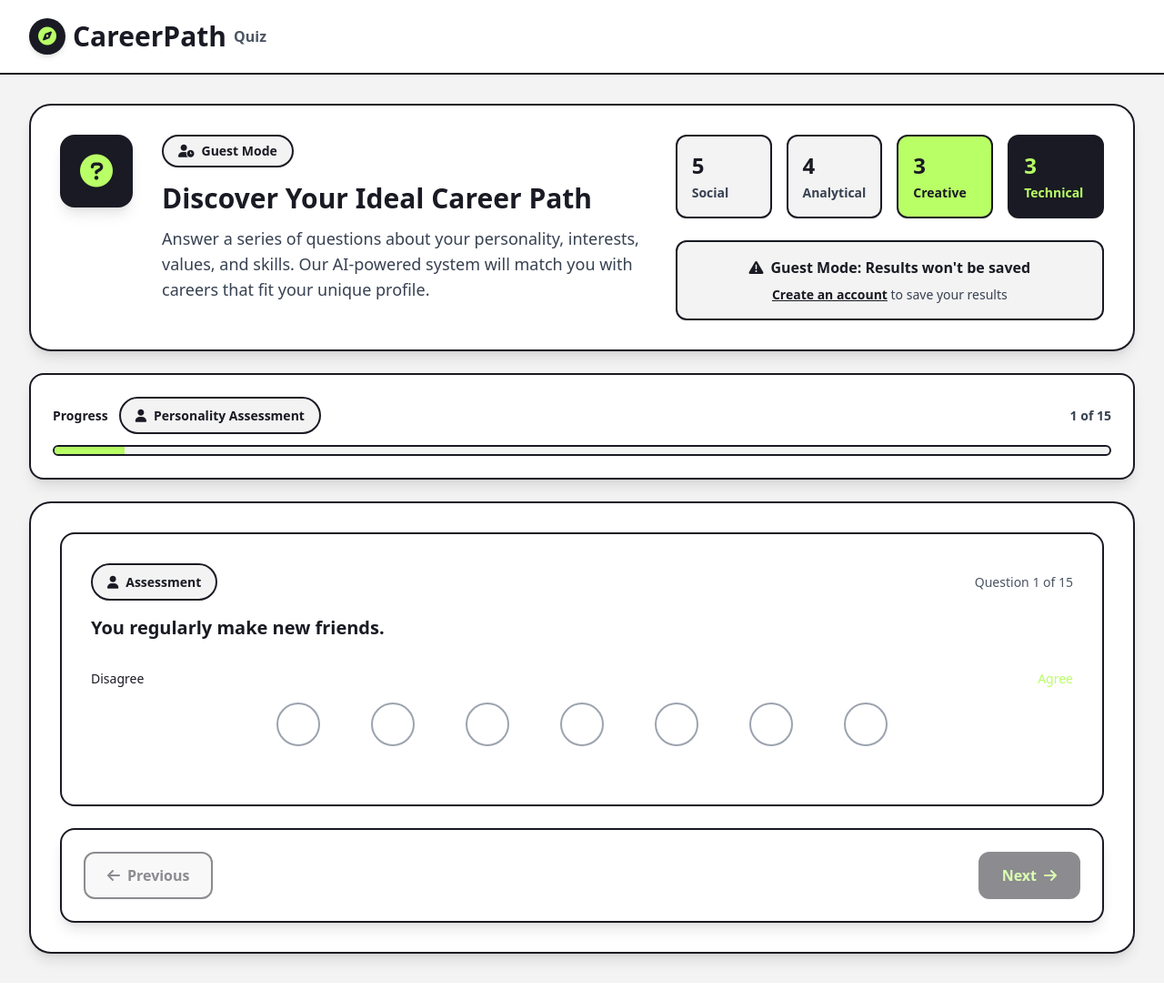
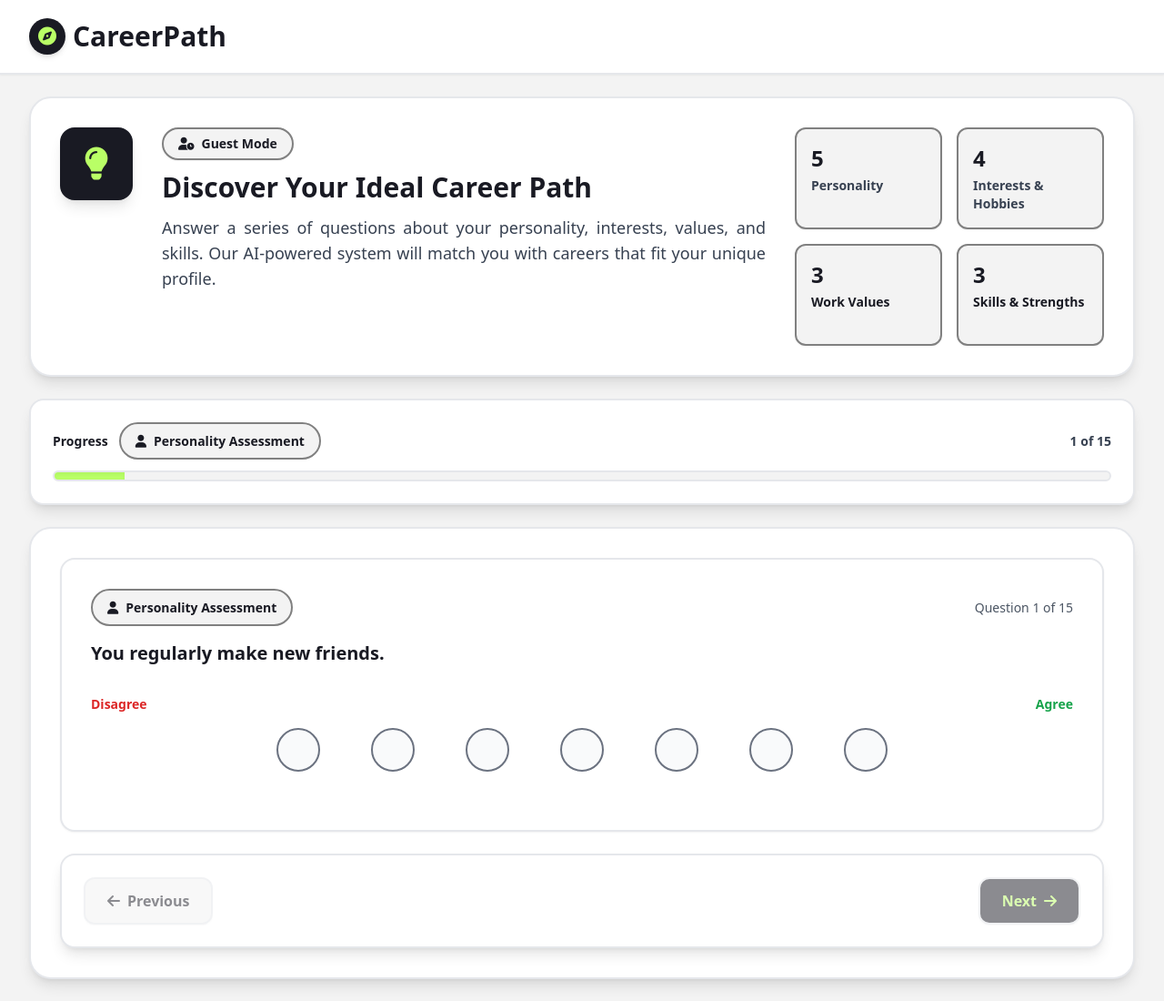
Before and after one commit to Jim-Hadjili/Career_Quiz_App, a PHP site: page /Content/Pages/quizPage.php in a window 1280 px wide. Shown: the whole page at 91% size. Before the commit the page ends 1068 px from the top, so only its background shows below. Run offline with PHP 8.4, Linux system fonts and the light colour scheme; some libraries are stand-ins or nearby versions.

Commit message:
style: Update quiz page components for improved design consistency and user experience

```diff
--- a/Assets/Scripts/tailwindConfig.js
+++ b/Assets/Scripts/tailwindConfig.js
@@ -5,6 +5,7 @@
         lime: "#B9FF66",
         dark: "#191A23",
         cream: "#F3F3F3",
+        border: "#808080",
       },
     },
   },
--- a/Content/Functions/quizPageFunctions/quizPageFunction.php
+++ b/Content/Functions/quizPageFunctions/quizPageFunction.php
@@ -5,8 +5,8 @@
 // Determine quiz mode and user info
 $isLoggedIn = isset($_SESSION['user_id']) && !empty($_SESSION['user_id']);
 $quizMode = $isLoggedIn ? 'user' : 'guest';
-$userName = $isLoggedIn ? $_SESSION['userName'] : 'Guest User';
-$userEmail = $isLoggedIn ? $_SESSION['userEmail'] : null;
+$userName = $isLoggedIn ? ($_SESSION['userName'] ?? 'User') : 'Guest User';
+$userEmail = $isLoggedIn ? ($_SESSION['userEmail'] ?? null) : null;
 
 // Generate session ID for guest users
 if (!$isLoggedIn && !isset($_SESSION['guest_session_id'])) {
--- a/Content/Includes/quizPageComponents/quizPage.Css
+++ b/Content/Includes/quizPageComponents/quizPage.Css
@@ -1,5 +1,6 @@
-/* Quiz Page Design System Styles */
-/* Aligned with cream (#F3F3F3), dark (#191A23), and lime (#B9FF66) color palette */
+body {
+  font-family: "Space Grotesk", sans-serif;
+}
 
 .scale-option {
   width: 48px;
@@ -26,104 +27,103 @@
 
 /* Updated disagree options to use dark shades transitioning to neutral */
 .scale-option[data-scale="1"] {
-  border-color: #9ca3af;
-}
-.scale-option[data-scale="1"]:hover {
   border-color: #6b7280;
   background-color: #f9fafb;
 }
+.scale-option[data-scale="1"]:hover {
+  border-color: #4b5563;
+  background-color: #f3f4f6;
+}
 .scale-option[data-scale="1"].selected {
-  border-color: #191a23;
-  background-color: #191a23;
-  color: #b9ff66;
-  box-shadow: 0 4px 16px rgba(25, 26, 35, 0.3);
+  border-color: #dc2626;
+  background-color: #dc2626;
+  color: white;
 }
 
 .scale-option[data-scale="2"] {
-  border-color: #9ca3af;
-}
-.scale-option[data-scale="2"]:hover {
   border-color: #6b7280;
   background-color: #f9fafb;
 }
+.scale-option[data-scale="2"]:hover {
+  border-color: #4b5563;
+  background-color: #f3f4f6;
+}
 .scale-option[data-scale="2"].selected {
-  border-color: #374151;
-  background-color: #374151;
-  color: #b9ff66;
-  box-shadow: 0 4px 16px rgba(55, 65, 81, 0.3);
+  border-color: #ef4444;
+  background-color: #ef4444;
+  color: white;
 }
 
 .scale-option[data-scale="3"] {
-  border-color: #9ca3af;
-}
-.scale-option[data-scale="3"]:hover {
   border-color: #6b7280;
   background-color: #f9fafb;
 }
+.scale-option[data-scale="3"]:hover {
+  border-color: #4b5563;
+  background-color: #f3f4f6;
+}
 .scale-option[data-scale="3"].selected {
+  border-color: #f87171;
+  background-color: #f87171;
+  color: white;
+}
+
+/* Neutral option (middle) - Gray */
+.scale-option[data-scale="4"] {
+  border-color: #6b7280;
+  background-color: #f9fafb;
+}
+.scale-option[data-scale="4"]:hover {
+  border-color: #4b5563;
+  background-color: #f3f4f6;
+}
+.scale-option[data-scale="4"].selected {
   border-color: #6b7280;
   background-color: #6b7280;
   color: white;
-  box-shadow: 0 4px 16px rgba(107, 114, 128, 0.3);
 }
 
-/* Neutral option (middle) - Balanced */
-.scale-option[data-scale="4"] {
-  border-color: #9ca3af;
-}
-.scale-option[data-scale="4"]:hover {
+/* Agree options (right side) - Green shades */
+.scale-option[data-scale="5"] {
   border-color: #6b7280;
   background-color: #f9fafb;
 }
-.scale-option[data-scale="4"].selected {
-  border-color: #9ca3af;
-  background-color: #9ca3af;
-  color: white;
-  box-shadow: 0 4px 16px rgba(156, 163, 175, 0.3);
-}
-
-/* Updated agree options to use lime (#B9FF66) accent shades */
-.scale-option[data-scale="5"] {
-  border-color: #9ca3af;
-}
 .scale-option[data-scale="5"]:hover {
-  border-color: #a3cc52;
-  background-color: #f9fafb;
+  border-color: #4b5563;
+  background-color: #f3f4f6;
 }
 .scale-option[data-scale="5"].selected {
-  border-color: #a3cc52;
-  background-color: #a3cc52;
-  color: #191a23;
-  box-shadow: 0 4px 16px rgba(163, 204, 82, 0.3);
+  border-color: #65a30d;
+  background-color: #65a30d;
+  color: white;
 }
 
 .scale-option[data-scale="6"] {
-  border-color: #9ca3af;
+  border-color: #6b7280;
+  background-color: #f9fafb;
 }
 .scale-option[data-scale="6"]:hover {
-  border-color: #b9ff66;
-  background-color: #f9fafb;
+  border-color: #4b5563;
+  background-color: #f3f4f6;
 }
 .scale-option[data-scale="6"].selected {
-  border-color: #b9ff66;
-  background-color: #b9ff66;
-  color: #191a23;
-  box-shadow: 0 4px 16px rgba(185, 255, 102, 0.3);
+  border-color: #84cc16;
+  background-color: #84cc16;
+  color: white;
 }
 
 .scale-option[data-scale="7"] {
-  border-color: #9ca3af;
+  border-color: #6b7280;
+  background-color: #f9fafb;
 }
 .scale-option[data-scale="7"]:hover {
-  border-color: #b9ff66;
-  background-color: #f9fafb;
+  border-color: #4b5563;
+  background-color: #f3f4f6;
 }
 .scale-option[data-scale="7"].selected {
-  border-color: #b9ff66;
-  background-color: #b9ff66;
-  color: #191a23;
-  box-shadow: 0 4px 16px rgba(185, 255, 102, 0.4);
-  font-weight: 700;
+  border-color: #16a34a;
+  background-color: #16a34a;
+  color: white;
 }
 
 .scale-option.selected::after {
@@ -149,7 +149,7 @@
 .stage-personality {
   background-color: #f3f3f3;
   color: #191a23;
-  border-color: #191a23;
+  border-color: #808080;
 }
 
 .stage-interests {
@@ -186,10 +186,10 @@
 }
 
 ::-webkit-scrollbar-thumb {
-  background: #191a23;
+  background: gainsboro;
   border-radius: 4px;
 }
 
 ::-webkit-scrollbar-thumb:hover {
-  background: #b9ff66;
+  background: #6b7280;
 }
--- a/Content/Includes/quizPageComponents/quizPageHeader.php
+++ b/Content/Includes/quizPageComponents/quizPageHeader.php
@@ -1,16 +1,11 @@
-<input type="hidden" id="quiz-mode" value="<?php echo $quizMode; ?>">
-<input type="hidden" id="user-id" value="<?php echo $isLoggedIn ? $_SESSION['user_id'] : ''; ?>">
-<input type="hidden" id="session-id" value="<?php echo $isLoggedIn ? '' : $_SESSION['guest_session_id']; ?>">
-
-<header class="bg-white shadow-sm border-b-2 border-dark sticky top-0 z-50">
-    <div class="max-w-7xl mx-auto px-4 sm:px-6 lg:px-8">
-        <div class="flex justify-between items-center h-20">
+<header class="bg-white shadow-sm border-b-2 sticky top-0 z-50">
+    <div class="max-w-8xl mx-auto px-4 sm:px-6 lg:px-8">
+        <div class="flex items-center h-20">
             <div class="flex items-center space-x-2">
                 <div class="w-10 h-10 bg-dark rounded-full flex items-center justify-center shadow-md">
                     <i class="fas fa-compass text-lime text-xl"></i>
                 </div>
                 <span class="text-2xl md:text-xl lg:text-3xl font-bold text-dark font-sans">CareerPath</span>
-                <span class="hidden md:inline-block text-base font-semibold text-gray-600 ml-3 font-sans">Quiz</span>
             </div>
         </div>
     </div>
--- a/Content/Includes/quizPageComponents/quizPageHeadtag.php
+++ b/Content/Includes/quizPageComponents/quizPageHeadtag.php
@@ -4,20 +4,7 @@
     <script src="https://cdn.tailwindcss.com"></script>
     <link href="https://cdnjs.cloudflare.com/ajax/libs/font-awesome/6.0.0/css/all.min.css" rel="stylesheet">
     <link href="https://fonts.googleapis.com/css2?family=Space+Grotesk:wght@300;400;500;600;700&display=swap" rel="stylesheet">
-    <script src="../../../Assets/Scripts/tailwindConfig.js"></script>
+    <script src="../../Assets/Scripts/tailwindConfig.js"></script>
     <link rel="stylesheet" href="../Includes/quizPageComponents/quizPage.css">
     <title>CareerPath Quiz - <?php echo $is_registered ? 'Registered User' : 'Guest Mode'; ?></title>
-    <style>
-        /* Updated design system colors to match index.php (lime #B9FF66) */
-        :root {
-            --color-cream: #F3F3F3;
-            --color-dark: #191A23;
-            --color-lime: #B9FF66;
-        }
-
-        /* Applied Space Grotesk font globally */
-        body {
-            font-family: "Space Grotesk", sans-serif;
-        }
-    </style>
 </head>
--- a/Content/Includes/quizPageComponents/quizPageInfoCard.php
+++ b/Content/Includes/quizPageComponents/quizPageInfoCard.php
@@ -1,71 +1,54 @@
-<div class="flex flex-col md:flex-row items-center md:items-start gap-8">
+<div class="flex flex-wrap md:flex-nowrap items-start gap-6 md:gap-8 w-full">
     <!-- Icon Section -->
-    <div class="w-20 h-20 bg-dark rounded-2xl flex items-center justify-center shadow-lg border-2 border-dark">
-        <i class="fas fa-question-circle text-lime text-4xl"></i>
+    <div class="w-16 h-16 md:w-20 md:h-20 bg-dark rounded-2xl flex items-center justify-center shadow-lg border-2 border-dark flex-shrink-0 mb-4 md:mb-0 mx-auto md:mx-0">
+        <i class="fas fa-lightbulb text-lime text-3xl md:text-4xl"></i>
     </div>
 
     <!-- Info Section -->
-    <div class="flex-1">
-        <div class="flex flex-wrap items-center gap-3 mb-4">
+    <div class="flex-1 min-w-[220px]">
+        <div class="flex flex-wrap items-center gap-3 mb-3">
             <?php if ($is_registered): ?>
-                <span class="bg-dark text-lime px-4 py-1.5 rounded-full text-sm font-bold flex items-center gap-2 border-2 border-dark shadow-sm font-sans">
+                <span class="bg-dark text-lime px-4 py-1.5 rounded-full text-sm font-semibold flex items-center gap-2 border-2 border-dark shadow-sm font-sans">
                     <i class="fas fa-user-check"></i> Registered
                 </span>
             <?php else: ?>
-                <span class="bg-cream text-dark px-4 py-1.5 rounded-full text-sm font-bold flex items-center gap-2 border-2 border-dark shadow-sm font-sans">
+                <span class="bg-cream text-dark px-4 py-1.5 rounded-full text-sm font-semibold flex items-center gap-2 border-2 border-border shadow-sm font-sans">
                     <i class="fas fa-user-clock"></i> Guest Mode
                 </span>
             <?php endif; ?>
         </div>
 
-        <h1 class="text-2xl md:text-3xl font-bold mb-3 text-dark font-sans">
+        <h1 class="text-xl md:text-3xl font-bold mb-2 md:mb-3 text-dark font-sans">
             Discover Your Ideal Career Path
         </h1>
 
-        <p class="text-gray-700 text-base md:text-lg mb-4 leading-relaxed font-sans">
+        <p class="text-gray-700 text-justify text-base md:text-lg md:mb-3 leading-relaxed font-sans">
             Answer a series of questions about your personality, interests, values, and skills. Our AI-powered system will match you with careers that fit your unique profile.
         </p>
     </div>
 
-    <div class="w-full md:w-auto">
+    <!-- Stage Overview & Mode Info -->
+    <div class="w-full md:w-[340px] flex flex-col gap-4">
         <!-- Stage Overview -->
-        <div class="grid grid-cols-2 md:grid-cols-4 gap-4 mb-6">
-            <div class="p-4 bg-cream rounded-xl border-2 border-dark shadow-sm">
-                <div class="text-2xl font-bold text-dark mb-1 font-sans">5</div>
-                <div class="text-sm font-semibold text-gray-700 font-sans">Social</div>
+        <div class="grid grid-cols-2 grid-rows-2 gap-3 md:gap-4">
+            <div class="p-3 md:p-4 bg-cream rounded-xl border-2 border-border shadow-sm min-w-[120px]">
+            <div class="text-xl md:text-2xl font-bold text-dark mb-1 font-sans">5</div>
+            <div class="text-xs md:text-sm font-semibold text-gray-700 font-sans">Personality</div>
             </div>
-            <div class="p-4 bg-cream rounded-xl border-2 border-dark shadow-sm">
-                <div class="text-2xl font-bold text-dark mb-1 font-sans">4</div>
-                <div class="text-sm font-semibold text-gray-700 font-sans">Analytical</div>
+            <div class="p-3 md:p-4 bg-cream rounded-xl border-2 border-border shadow-sm min-w-[120px]">
+            <div class="text-xl md:text-2xl font-bold text-dark mb-1 font-sans">4</div>
+            <div class="text-xs md:text-sm font-semibold text-gray-700 font-sans">Interests & Hobbies</div>
             </div>
-            <div class="p-4 bg-lime rounded-xl border-2 border-dark shadow-sm">
-                <div class="text-2xl font-bold text-dark mb-1 font-sans">3</div>
-                <div class="text-sm font-semibold text-dark font-sans">Creative</div>
+            <div class="p-3 md:p-4 bg-cream rounded-xl border-2 border-border shadow-sm min-w-[120px]">
+            <div class="text-xl md:text-2xl font-bold text-dark mb-1 font-sans">3</div>
+            <div class="text-xs md:text-sm font-semibold text-dark font-sans">Work Values</div>
             </div>
-            <div class="p-4 bg-dark rounded-xl border-2 border-dark shadow-sm">
-                <div class="text-2xl font-bold text-lime mb-1 font-sans">3</div>
-                <div class="text-sm font-semibold text-lime font-sans">Technical</div>
+            <div class="p-3 md:p-4 bg-cream rounded-xl border-2 border-border shadow-sm min-w-[120px]">
+            <div class="text-xl md:text-2xl font-bold text-dark mb-1 font-sans">3</div>
+            <div class="text-xs md:text-sm font-semibold text-dark font-sans">Skills & Strengths</div>
             </div>
         </div>
 
-        <!-- Mode-specific info -->
-        <?php if ($is_registered): ?>
-            <div class="bg-lime border-2 border-dark rounded-xl p-4 shadow-sm">
-                <div class="flex items-center justify-center space-x-2 text-dark">
-                    <i class="fas fa-save"></i>
-                    <span class="font-bold font-sans">Your results will be saved to your account</span>
-                </div>
-            </div>
-        <?php else: ?>
-            <div class="bg-cream border-2 border-dark rounded-xl p-4 shadow-sm">
-                <div class="flex items-center justify-center space-x-2 text-dark mb-2">
-                    <i class="fas fa-exclamation-triangle"></i>
-                    <span class="font-bold font-sans">Guest Mode: Results won't be saved</span>
-                </div>
-                <p class="text-sm text-gray-700 text-center font-sans">
-                    <a href="../../index.php" class="underline hover:no-underline font-semibold text-dark">Create an account</a> to save your results
-                </p>
-            </div>
-        <?php endif; ?>
+
     </div>
 </div>
--- a/Content/Includes/quizPageComponents/quizPageProgressBar.php
+++ b/Content/Includes/quizPageComponents/quizPageProgressBar.php
@@ -1,4 +1,4 @@
-<div class="bg-white rounded-2xl shadow-lg p-6 mb-6 border-2 border-dark">
+<div class="bg-white rounded-2xl shadow-lg p-6 mb-6 border-2">
     <div class="flex items-center justify-between mb-3">
         <div class="flex items-center space-x-3">
             <span class="text-sm font-bold text-dark font-sans">Progress</span>
@@ -11,7 +11,7 @@
             <span id="current-question">1</span> of <span id="total-questions">15</span>
         </span>
     </div>
-    <div class="w-full bg-cream rounded-full h-3 border-2 border-dark overflow-hidden">
+    <div class="w-full bg-cream rounded-full h-3 border-2 overflow-hidden">
         <div id="progress-bar" class="bg-lime h-full transition-all duration-300 shadow-inner" style="width: 0%"></div>
     </div>
 </div>
--- a/Content/Includes/quizPageComponents/quizPageQuizContainer.php
+++ b/Content/Includes/quizPageComponents/quizPageQuizContainer.php
@@ -1,17 +1,17 @@
-<input type="hidden" id="quiz-mode" value="guest">
-<input type="hidden" id="user-id" value="">
-<input type="hidden" id="session-id" value="<?php echo session_id(); ?>">
+<input type="hidden" id="quiz-mode" value="<?php echo $quizMode; ?>">
+<input type="hidden" id="user-id" value="<?php echo $isLoggedIn ? $_SESSION['user_id'] : ''; ?>">
+<input type="hidden" id="session-id" value="<?php echo $isLoggedIn ? '' : $_SESSION['guest_session_id']; ?>">
 
 <div id="quiz-container">
 
 </div>
 
-<div class="bg-white rounded-2xl shadow-lg p-6 mt-6 border-2 border-dark">
+<div class="bg-white rounded-2xl shadow-lg p-6 mt-6 border-2">
     <div class="flex justify-between items-center">
         <button
             id="prev-btn"
             type="button"
-            class="px-6 py-3 bg-cream text-dark font-bold rounded-xl border-2 border-dark hover:bg-dark hover:text-lime transition-all duration-300 disabled:opacity-50 disabled:cursor-not-allowed shadow-sm font-sans"
+            class="px-6 py-3 bg-cream text-dark font-bold rounded-xl border-2 hover:bg-dark hover:text-lime transition-all duration-300 disabled:opacity-50 disabled:cursor-not-allowed shadow-sm font-sans"
             disabled>
             <i class="fas fa-arrow-left mr-2"></i>Previous
         </button>
@@ -19,7 +19,7 @@
         <button
             id="next-btn"
             type="button"
-            class="px-6 py-3 bg-dark text-lime font-bold rounded-xl border-2 border-dark hover:bg-lime hover:text-dark transition-all duration-300 disabled:opacity-50 disabled:cursor-not-allowed shadow-sm font-sans"
+            class="px-6 py-3 bg-dark text-lime font-bold rounded-xl border-2 hover:bg-lime hover:text-dark transition-all duration-300 disabled:opacity-50 disabled:cursor-not-allowed shadow-sm font-sans"
             disabled>
             Next<i class="fas fa-arrow-right ml-2"></i>
         </button>
@@ -27,7 +27,7 @@
         <button
             id="submit-btn"
             type="button"
-            class="px-6 py-3 bg-lime text-dark font-bold rounded-xl border-2 border-dark hover:bg-dark hover:text-lime transition-all duration-300 disabled:opacity-50 disabled:cursor-not-allowed shadow-sm hidden font-sans"
+            class="px-6 py-3 bg-lime text-dark font-bold rounded-xl border-2 hover:bg-dark hover:text-lime transition-all duration-300 disabled:opacity-50 disabled:cursor-not-allowed shadow-sm hidden font-sans"
             disabled>
             Complete Quiz<i class="fas fa-check ml-2"></i>
         </button>
--- a/Content/Pages/quizPage.php
+++ b/Content/Pages/quizPage.php
@@ -13,10 +13,10 @@
     <?php include "../Includes/quizPageComponents/quizPageHeader.php"; ?>
 
     <!-- Main Content -->
-    <div class="max-w-7xl mx-auto px-4 sm:px-6 lg:px-8 py-8">
+    <div class="max-w-7xl mx-auto px-4 sm:px-6 lg:px-8 py-6">
 
         <!-- Quiz Info Card -->
-        <div class="bg-white rounded-3xl shadow-lg p-8 mb-6 border-2 border-dark">
+        <div class="bg-white rounded-3xl shadow-lg p-8 mb-6 border-2">
             <?php include "../Includes/quizPageComponents/quizPageInfoCard.php"; ?>
         </div>
 
@@ -24,7 +24,7 @@
         <?php include "../Includes/quizPageComponents/quizPageProgressBar.php"; ?>
 
         <!-- Quiz Container for Questions -->
-        <div class="bg-white rounded-3xl shadow-lg p-8 mt-6 border-2 border-dark">
+        <div class="bg-white rounded-3xl shadow-lg p-8 mt-6 border-2">
             <?php include "../Includes/quizPageComponents/quizPageQuizContainer.php"; ?>
         </div>
 
```
Also changed, not shown: Content/Scripts/quizPageScripts/quizPage.js (+4 -4 lines).
